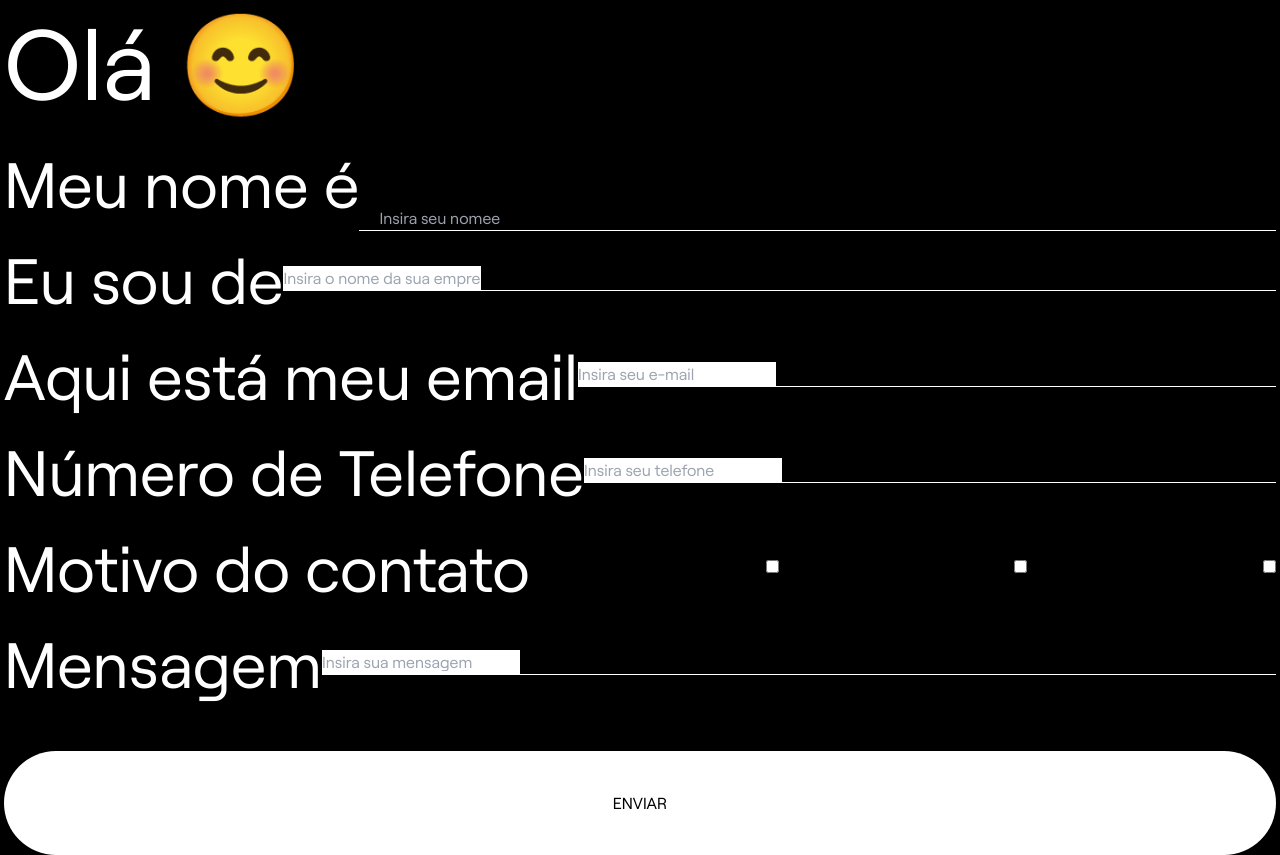
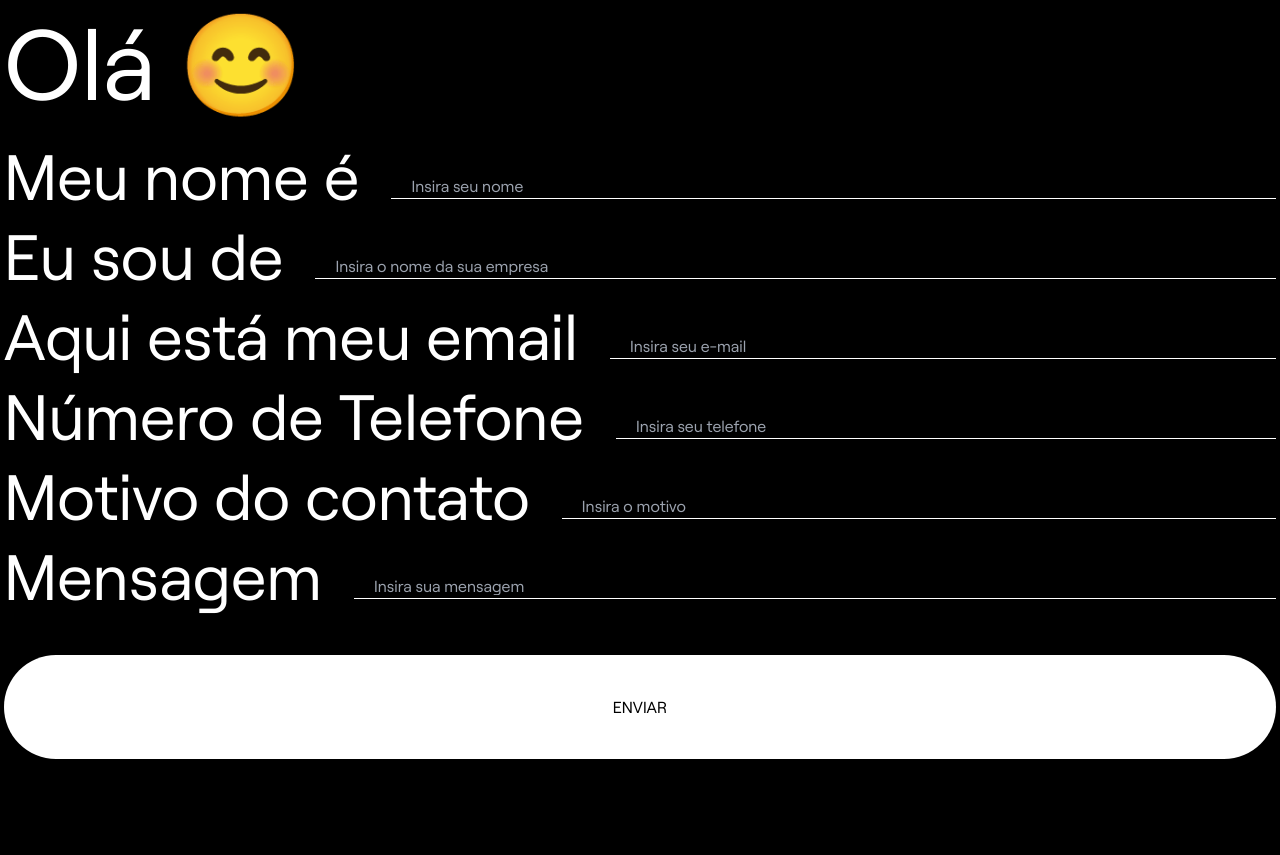
Before and after one commit to LuixzSouza/Portifolio, a Next.js app: page /contact in a window 1280 px wide. Shown: the part 1120-1975 px from the top of the page. After the commit the page ends 1879 px from the top, so only its background shows below. Built offline with nearby package versions, Linux system fonts and the light colour scheme.

Commit message:
formulario-desgin

```diff
--- a/src/components/sections/SForm.jsx
+++ b/src/components/sections/SForm.jsx
@@ -1,6 +1,7 @@
-import { ContainerGrid } from "../layout/ContainerGrid"
-import { Heading } from "../typrography/Heading"
-import { Paragraph } from "../typrography/Paragraph"
+import { ContainerGrid } from "../layout/ContainerGrid";
+import { Heading } from "../typrography/Heading";
+import { Paragraph } from "../typrography/Paragraph";
+import { InputForm } from '@/components/ui/InputForm';
 
 export function SectionFormulario() {
     return (
@@ -15,42 +16,12 @@ export function SectionFormulario() {
                 </div>
                 <div className="flex flex-col items-start justify-center w-full" >
                     <Heading as="h4" size="menu" color="white" >Olá 😊</Heading>
-                    <div className="flex items-end justify-between w-full" >
-                        <Heading as="h4" size="medium" color="white" className="max-w-max" >Meu nome é</Heading>
-                        <div className="w-full h-full border-b  border-white" >
-                            <input type="text" placeholder="Insira seu nomee" className="bg-transparent ml-5" />
-                        </div>
-                    </div>
-                    <div className="flex items-center justify-between w-full">
-                        <Heading as="h4" size="medium" color="white" className="max-w-max" >Eu sou de</Heading>
-                        <div className="w-full h-full border-b  border-white" >
-                            <input type="text" placeholder="Insira o nome da sua empresa" />
-                        </div>
-                    </div>
-                    <div className="flex items-center justify-between w-full">
-                        <Heading as="h4" size="medium" color="white" className="max-w-max">Aqui está meu email</Heading>
-                        <div className="w-full h-full border-b  border-white" >
-                            <input type="text" placeholder="Insira seu e-mail" />
-                        </div>
-                    </div>
-                    <div className="flex items-center justify-between w-full">
-                        <Heading as="h4" size="medium" color="white" className="max-w-max">Número de Telefone</Heading>
-                        <div className="w-full h-full border-b  border-white" >
-                            <input type="text" placeholder="Insira seu telefone" />
-                        </div>
-                    </div>
-                    <div className="flex items-center justify-between w-full">
-                        <Heading as="h4" size="medium" color="white" className="max-w-max">Motivo do contato</Heading>
-                        <input type="checkbox" placeholder="Dúvida" />
-                        <input type="checkbox" placeholder="Orçamento" />
-                        <input type="checkbox" placeholder="Suporte Técnico"/>
-                    </div>
-                    <div className="flex items-center justify-between w-full">
-                        <Heading as="h4" size="medium" color="white" className="max-w-max">Mensagem</Heading>
-                        <div className="w-full h-full border-b  border-white" >
-                            <input type="text" placeholder="Insira sua mensagem" />
-                        </div>
-                    </div>
+                    <InputForm quest={"Meu nome é"} placehold={"Insira seu nome"} tipo={"text"} />
+                    <InputForm quest={"Eu sou de"} placehold={"Insira o nome da sua empresa"} tipo={"text"} />
+                    <InputForm quest={"Aqui está meu email"} placehold={"Insira seu e-mail"} tipo={"text"} />
+                    <InputForm quest={"Número de Telefone"} placehold={"Insira seu telefone"} tipo={"text"} />
+                    <InputForm quest={"Motivo do contato"} placehold={"Insira o motivo"} tipo={"text"} />
+                    <InputForm quest={"Mensagem"} placehold={"Insira sua mensagem"} tipo={"text"} />
                 </div>
                 <button className="p-10 w-full h-full text-center bg-white rounded-full text-black mt-10" >ENVIAR</button>
             </ContainerGrid>
--- /dev/null
+++ b/src/components/ui/InputForm.jsx
@@ -0,0 +1,13 @@
+// Componentes
+import { Heading } from "../typrography/Heading"
+
+export function InputForm({quest, placehold, tipo}) {
+    return (
+        <div className="flex items-center justify-between w-full" >
+            <Heading as="h4" size="medium" color="white" className="max-w-max leading-tight" >{quest}</Heading>
+            <div className="w-full h-full border-b  border-white pt-6 ml-8" >
+                <input type={tipo} placeholder={placehold} className="bg-transparent ml-5 text-white w-full focus:outline-none" />
+            </div>
+        </div>
+    )
+}
```
